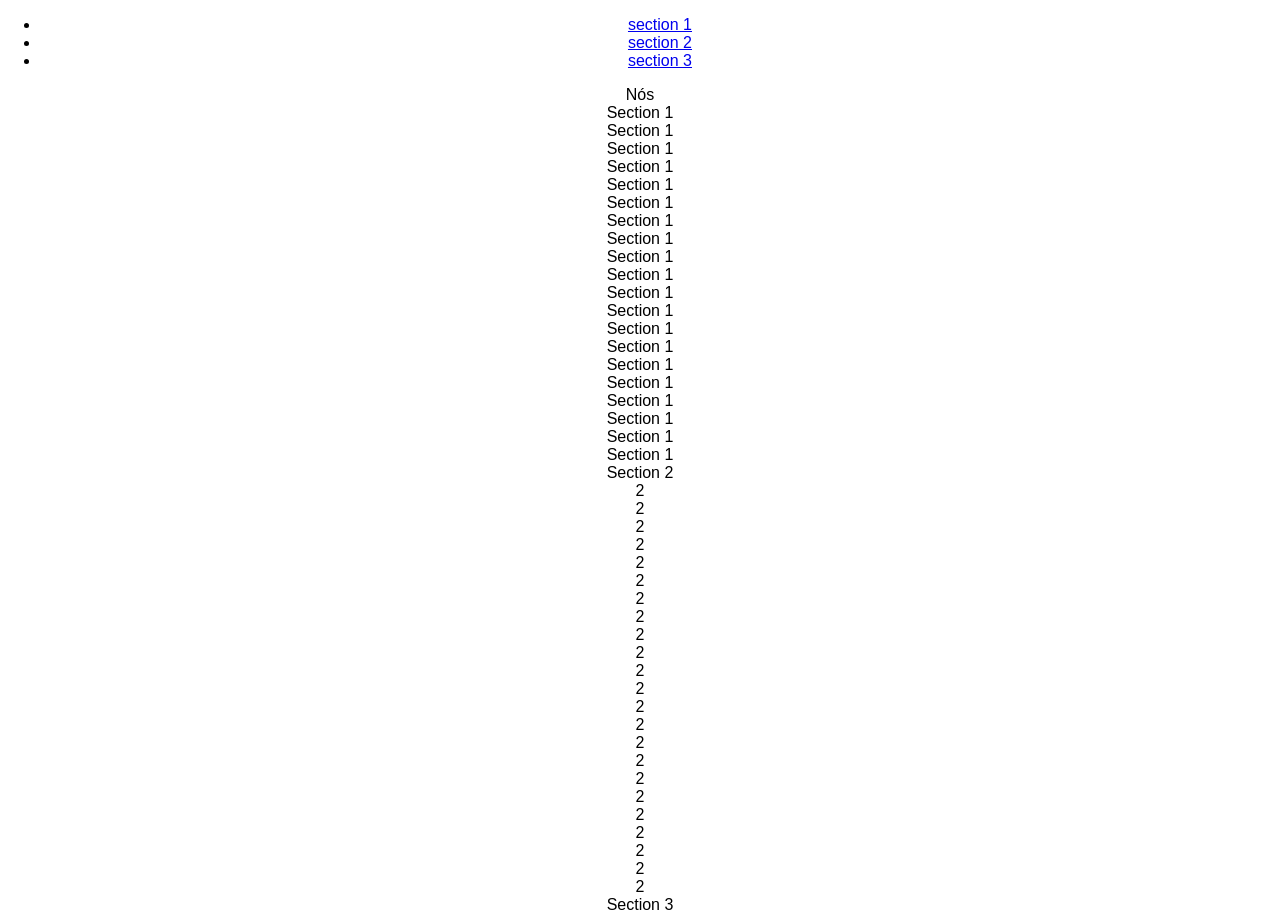
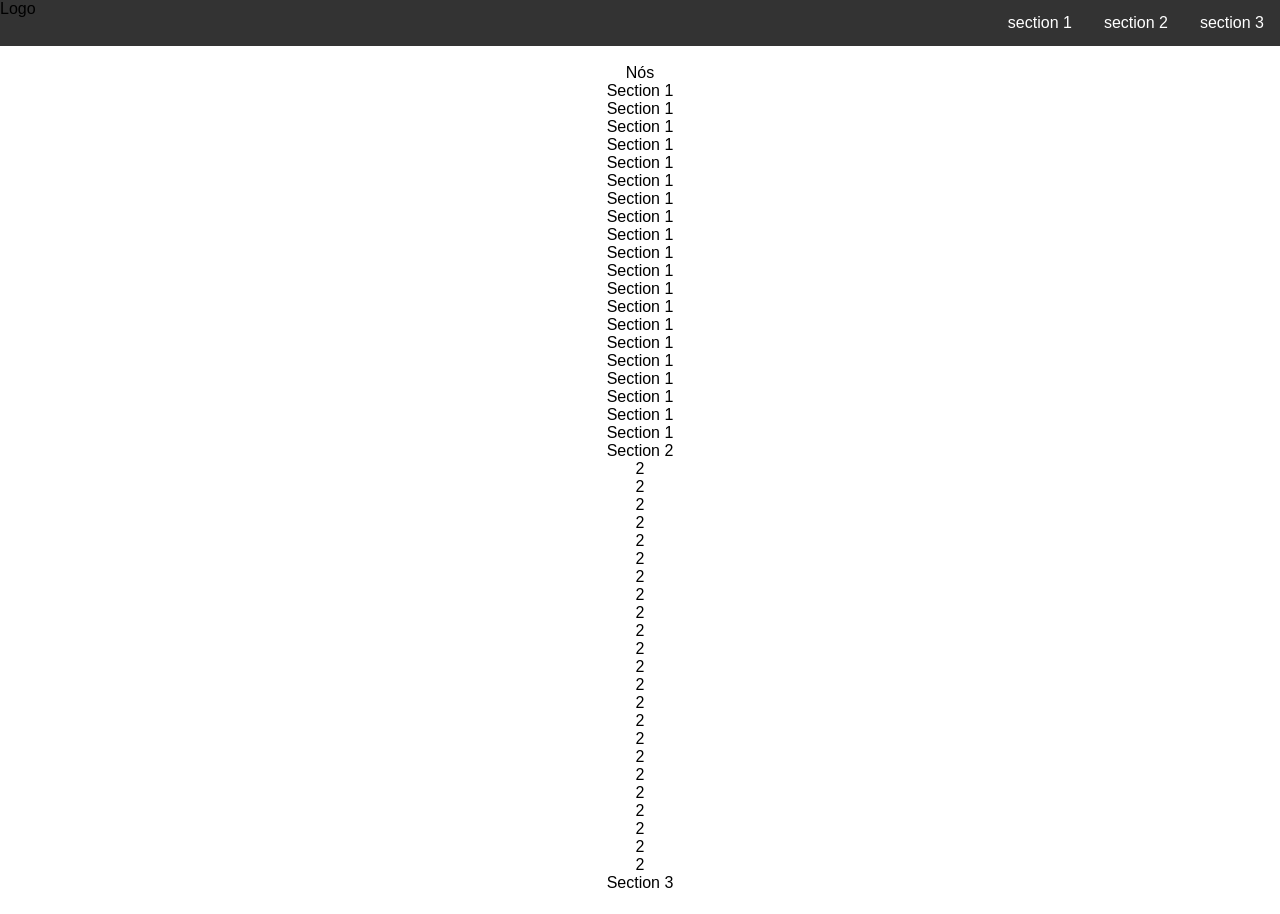
Before and after one commit to camilamaia/corpo-bello, a React app: page / in a window 1280 px wide. After the commit the page ends 892 px from the top, so only its background shows below. Built offline with nearby package versions, Linux system fonts and the light colour scheme.

Commit message:
Initial header css

```diff
--- a/src/corpo-bello.css
+++ b/src/corpo-bello.css
@@ -2,23 +2,6 @@
   text-align: center;
 }
 
-.corpo-bello-logo {
-  animation: corpo-bello-logo-spin infinite 20s linear;
-  height: 80px;
+.content {
+  margin-top: 5%;
 }
-
-.corpo-bello-header {
-  background-color: #222;
-  height: 150px;
-  padding: 20px;
-  color: white;
-}
-
-.corpo-bello-intro {
-  font-size: large;
-}
-
-@keyframes corpo-bello-logo-spin {
-  from { transform: rotate(0deg); }
-  to { transform: rotate(360deg); }
-}
--- a/src/corpo-bello.js
+++ b/src/corpo-bello.js
@@ -9,7 +9,7 @@ class CorpoBello extends Component {
     return (
       <div className="corpo-bello">
         <Header/>
-        <div>
+        <div className="content">
           <section id="section-1">
             <Home/>
             Section 1 <br/>
--- /dev/null
+++ b/src/header.css
@@ -0,0 +1,33 @@
+.header {
+    position: fixed;
+    top: 0;
+    width: 100%;
+}
+
+ul {
+    list-style-type: none;
+    margin: 0;
+    padding: 0;
+    overflow: hidden;
+    background-color: #333;
+}
+
+li {
+    float: left;
+}
+
+li.menu {
+    float: right;
+}
+
+li a {
+    display: block;
+    color: white;
+    text-align: center;
+    padding: 14px 16px;
+    text-decoration: none;
+}
+
+li a:hover {
+    background-color: #111;
+}
--- a/src/header.js
+++ b/src/header.js
@@ -1,17 +1,21 @@
 import React, { Component } from 'react';
 import Scrollspy from 'react-scrollspy';
-
+import './header.css';
 
 class Header extends Component {
   render() {
     return (
-      <div className="header">
-        <Scrollspy items={ ['section-1', 'section-2', 'section-3'] } currentClassName="is-current">
-          <li><a href="#section-1">section 1</a></li>
-          <li><a href="#section-2">section 2</a></li>
-          <li><a href="#section-3">section 3</a></li>
-        </Scrollspy>
-      </div>
+      <ul className="header">
+          <li className='logo'>Logo</li>
+          <li className='menu'>
+            <Scrollspy items={ ['section-1', 'section-2', 'section-3'] }
+              currentClassName="is-current">
+              <li><a href="#section-1">section 1</a></li>
+              <li><a href="#section-2">section 2</a></li>
+              <li><a href="#section-3">section 3</a></li>
+            </Scrollspy>
+          </li>
+      </ul>
     );
   }
 }
```
Also changed, not shown: src/index.css (line endings or trailing spaces), 1 other file.
